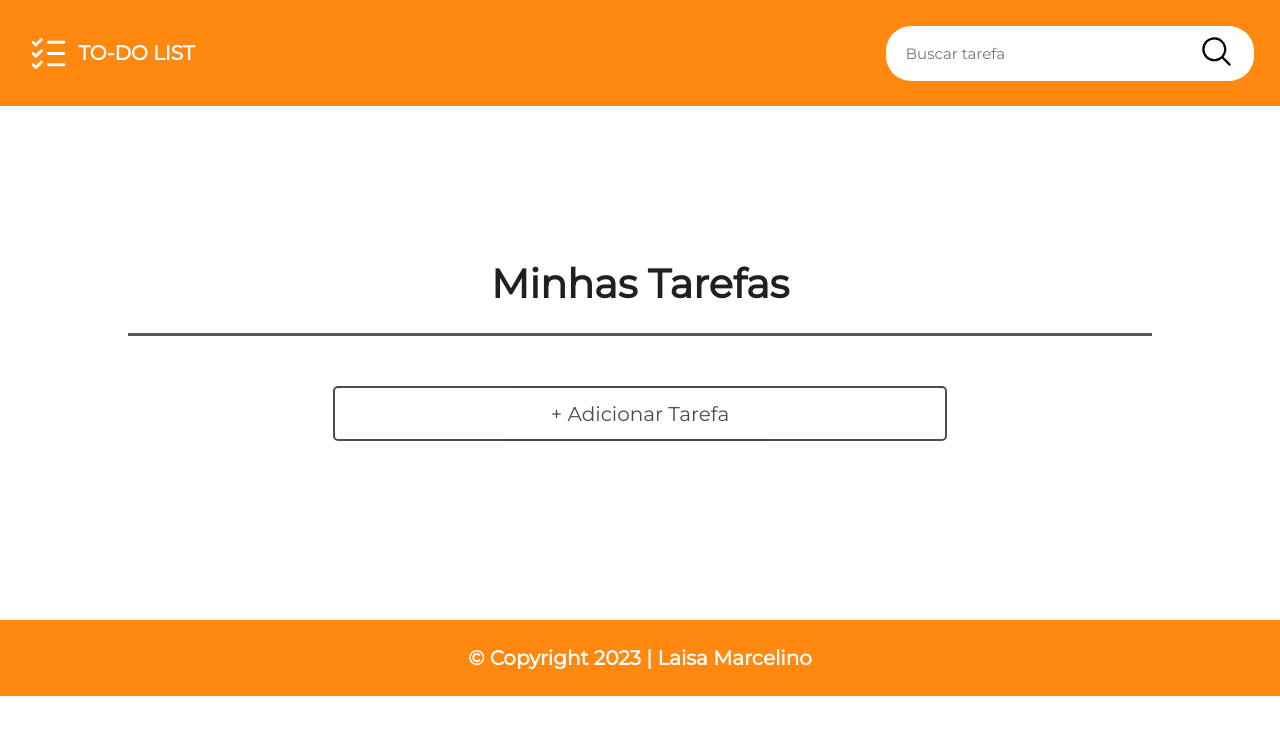
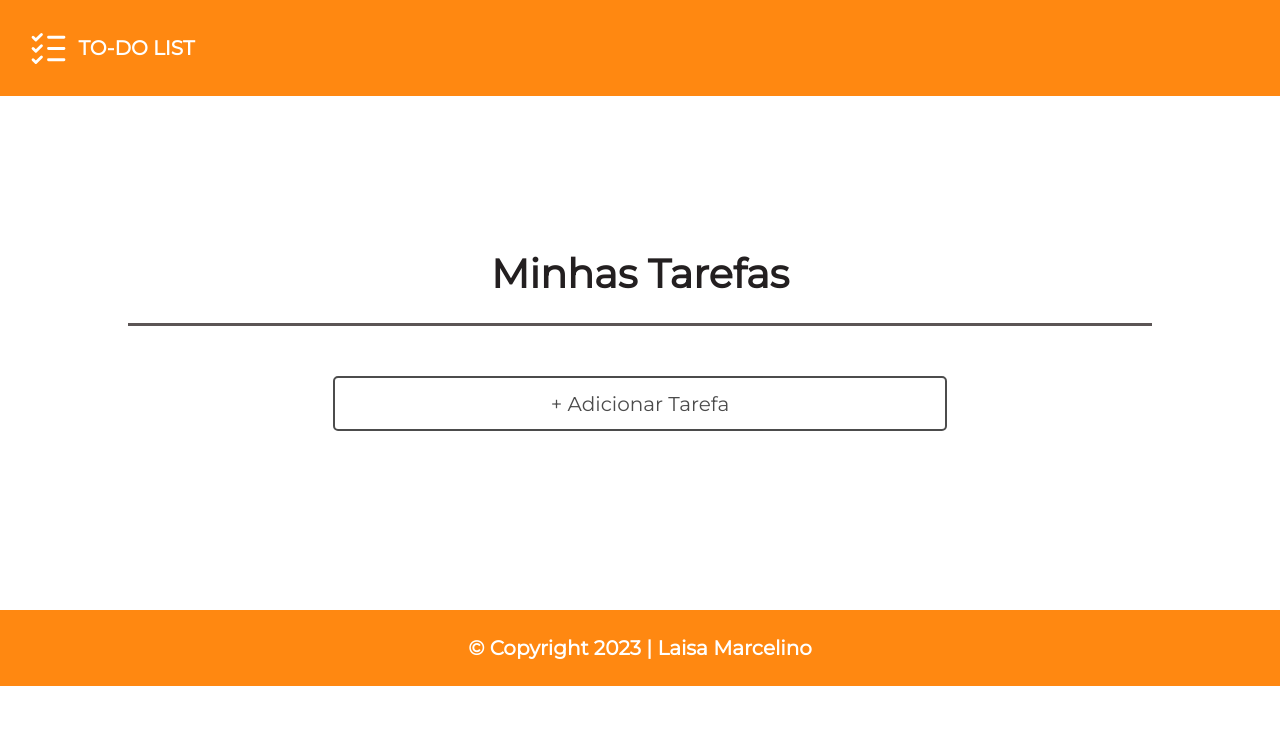
Before and after one commit to laisamarcelino/to-do-list, a React (Vite) app: page / in a window 1280 px wide. Shown: the top 734 px of the page. Built offline with nearby package versions, Linux system fonts and the light colour scheme.

Commit message:
update: alteração de estilo da header

```diff
--- a/src/components/views/Header/Header.jsx
+++ b/src/components/views/Header/Header.jsx
@@ -1,25 +1,24 @@
-import React from 'react'
-import {StylesHeader} from '../Header/header.styles'
-import logo from '/list-checks.svg'
-import icon_search from '/magnifying-glass.svg'
+import React from "react";
+import { StylesHeader } from "../Header/header.styles";
+import logo from "/list-checks.svg";
 
 const Header = () => {
+
   return (
     <StylesHeader className={"header"}>
       <nav className={"nav-bar"}>
-                <div className='align-logo'>
-                    <img className='logo' src={logo} alt="icone de tarefas feitas, logo do site" />
+        <div className="align-logo">
+          <img
+            className="logo"
+            src={logo}
+            alt="icone de tarefas feitas, logo do site"
+          />
           <p>TO-DO LIST</p>
         </div>
-                <div className={"search-bar"}>
-                    <form action="/">
-                        <input type="text" id="search-task" name="search-task" className={"form"} placeholder="Buscar tarefa"/>
-                    </form>
-                    <button className='search-button'><img src={icon_search} alt="imagem de uma lupa para pesquisa" /></button>
-                </div>
+
       </nav>
     </StylesHeader>
-    )
-}
+  );
+};
 
-export default Header
+export default Header;
--- a/src/components/views/Header/header.styles.js
+++ b/src/components/views/Header/header.styles.js
@@ -22,32 +22,9 @@ export const StylesHeader = styled.header`
         font-size: 20px;
     }
 
-    .search-bar {
-        background-color: ${(props) => props.theme.white};
-        border: none;
-        border-radius: 25px;
-        padding: 20px;
-        width: 30%;
-        height: 55px;
-
-    }
-
-
-    .nav-bar, .search-bar {
+    .nav-bar {
         display: flex;
         justify-content: space-between;
         align-items: center;
     }
-
-    .form {
-        border: none;
-        font-family: 'Montserrat', sans-serif;
-        font-size: 15px;
-    }
-
-    .search-button {
-        border: none;
-        background-color: ${(props) => props.theme.white};
-    }
-
 `
```
Lines whose indentation alone changed are shown as unchanged.
